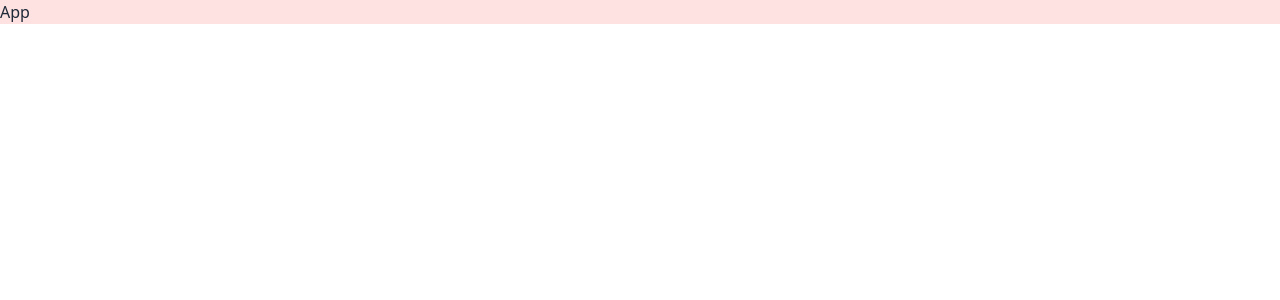
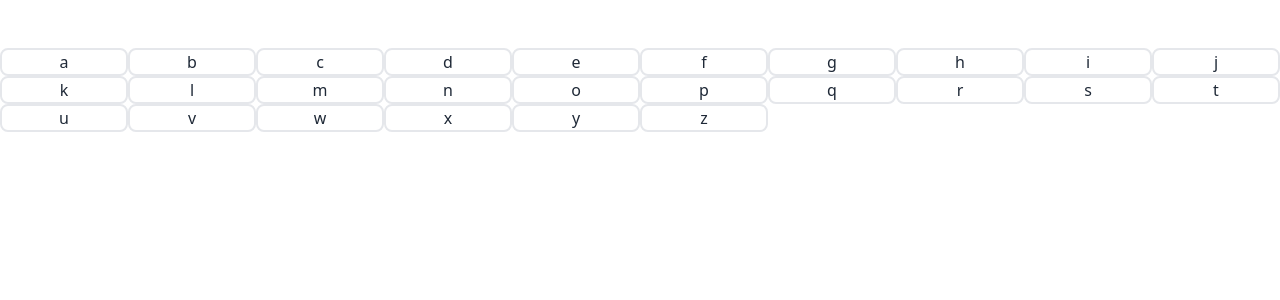
Before and after one commit to danielgavidia/fractal-hangman, a React (Vite) app in the folder frontend/: page / in a window 1280 px wide. Shown: the top 300 px of the page. Built offline with nearby package versions, Linux system fonts and the light colour scheme.

Commit message:
Added initial array with alphabet buttons and Letter component that hides letter with boolean

```diff
--- a/frontend/src/App.tsx
+++ b/frontend/src/App.tsx
@@ -1,9 +1,42 @@
-// const word = "kaleidoscope"
+import { useState } from "react";
+
+import Letter from "./components/Letter";
+import Keyboard from "./components/Keyboard";
+
+// convert word to array of {letter: string, shown: boolean}
+const getLetterArray = (word: string) => {
+	const arr = word.split("");
+	const arrObj = arr.map((x) => ({ letter: x, shown: false }));
+	return arrObj;
+};
 
 const App = () => {
-    return (
-        <div className="bg-red-100">App</div>
-    )
-}
+	const word = "kaleidoscope";
+	const [lettersArr, setLettersArr] = useState(getLetterArray(word));
 
-export default App
+	// logic for showing letters
+	const showLetter = (letter: string): void => {
+		const newLetters = lettersArr.map((x) => {
+			if (x.letter === letter) {
+				return { ...x, shown: true };
+			} else {
+				return x;
+			}
+		});
+		setLettersArr(newLetters);
+	};
+	return (
+		<div>
+			<br />
+			<div className="flex justify-between">
+				{lettersArr.map((x, index) => {
+					return <Letter key={index} letter={x.letter} shown={x.shown} />;
+				})}
+			</div>
+			<br />
+			<Keyboard showLetter={showLetter} />
+		</div>
+	);
+};
+
+export default App;
--- /dev/null
+++ b/frontend/src/components/Keyboard.tsx
@@ -0,0 +1,34 @@
+import { alphabet } from "./alphabet";
+
+// keyboard button
+interface KeyboardButtonProps {
+	letter: string;
+	showLetter: (letter: string) => void;
+}
+
+const KeyboardButton: React.FC<KeyboardButtonProps> = ({ letter, showLetter }) => {
+	return (
+		<div className="border-2 rounded-lg">
+			<button onClick={() => showLetter(letter)} className="w-full h-full">
+				{letter}
+			</button>
+		</div>
+	);
+};
+
+// keyboard
+interface KeyboardProps {
+	showLetter: (letter: string) => void;
+}
+
+const Keyboard: React.FC<KeyboardProps> = ({ showLetter }) => {
+	return (
+		<div className="flex grid grid-cols-10">
+			{alphabet.map((x, index) => {
+				return <KeyboardButton key={index} letter={x} showLetter={showLetter} />;
+			})}
+		</div>
+	);
+};
+
+export default Keyboard;
--- /dev/null
+++ b/frontend/src/components/Letter.tsx
@@ -0,0 +1,14 @@
+interface LetterProps {
+	letter: string;
+	shown: boolean;
+}
+
+const Letter: React.FC<LetterProps> = ({ letter, shown }) => {
+	return (
+		<div className="flex w-full justify-center">
+			{shown ? <div className="w-full text-center">{letter}</div> : <div></div>}
+		</div>
+	);
+};
+
+export default Letter;
--- /dev/null
+++ b/frontend/src/components/alphabet.ts
@@ -0,0 +1,28 @@
+export const alphabet: string[] = [
+	"a",
+	"b",
+	"c",
+	"d",
+	"e",
+	"f",
+	"g",
+	"h",
+	"i",
+	"j",
+	"k",
+	"l",
+	"m",
+	"n",
+	"o",
+	"p",
+	"q",
+	"r",
+	"s",
+	"t",
+	"u",
+	"v",
+	"w",
+	"x",
+	"y",
+	"z",
+];
```
Also changed, not shown: frontend/eslint.config.js (+1 -10 lines), frontend/tsconfig.app.json (indentation only).
